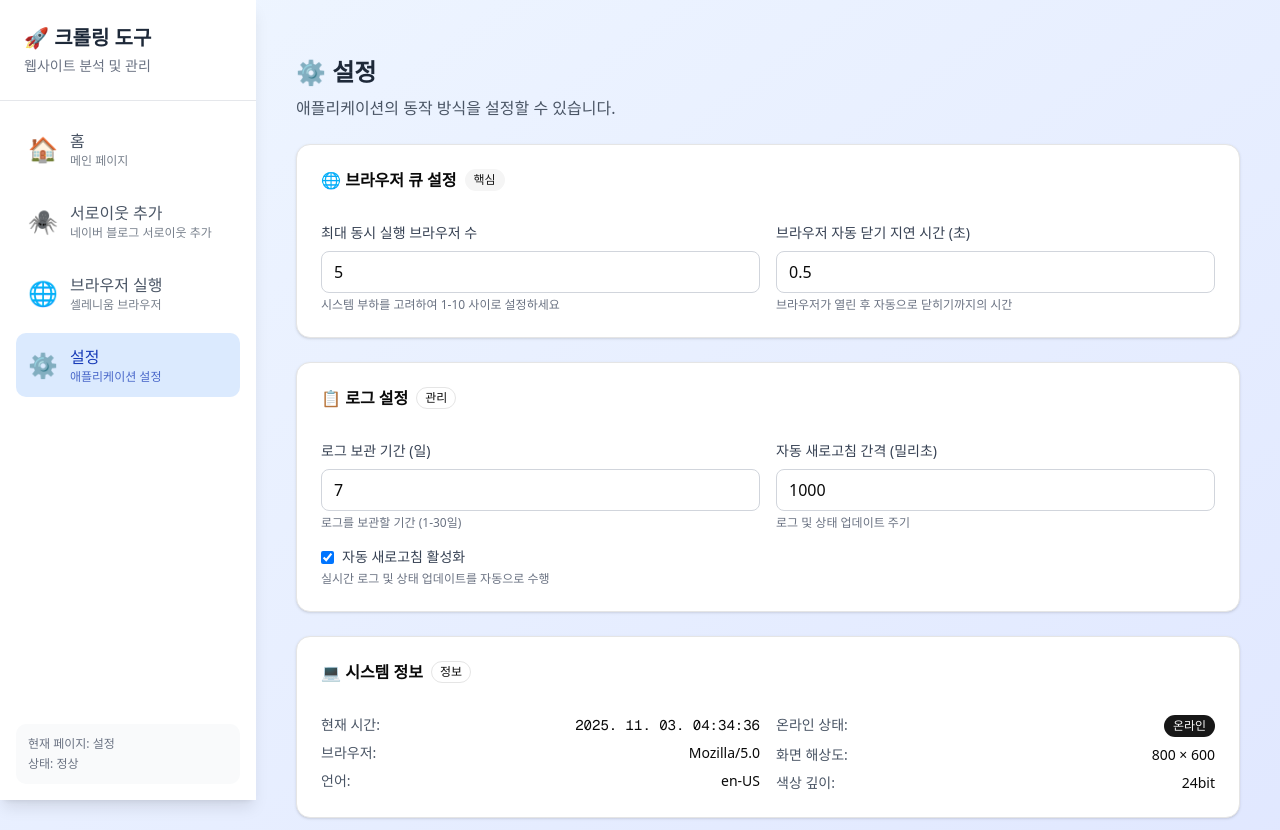
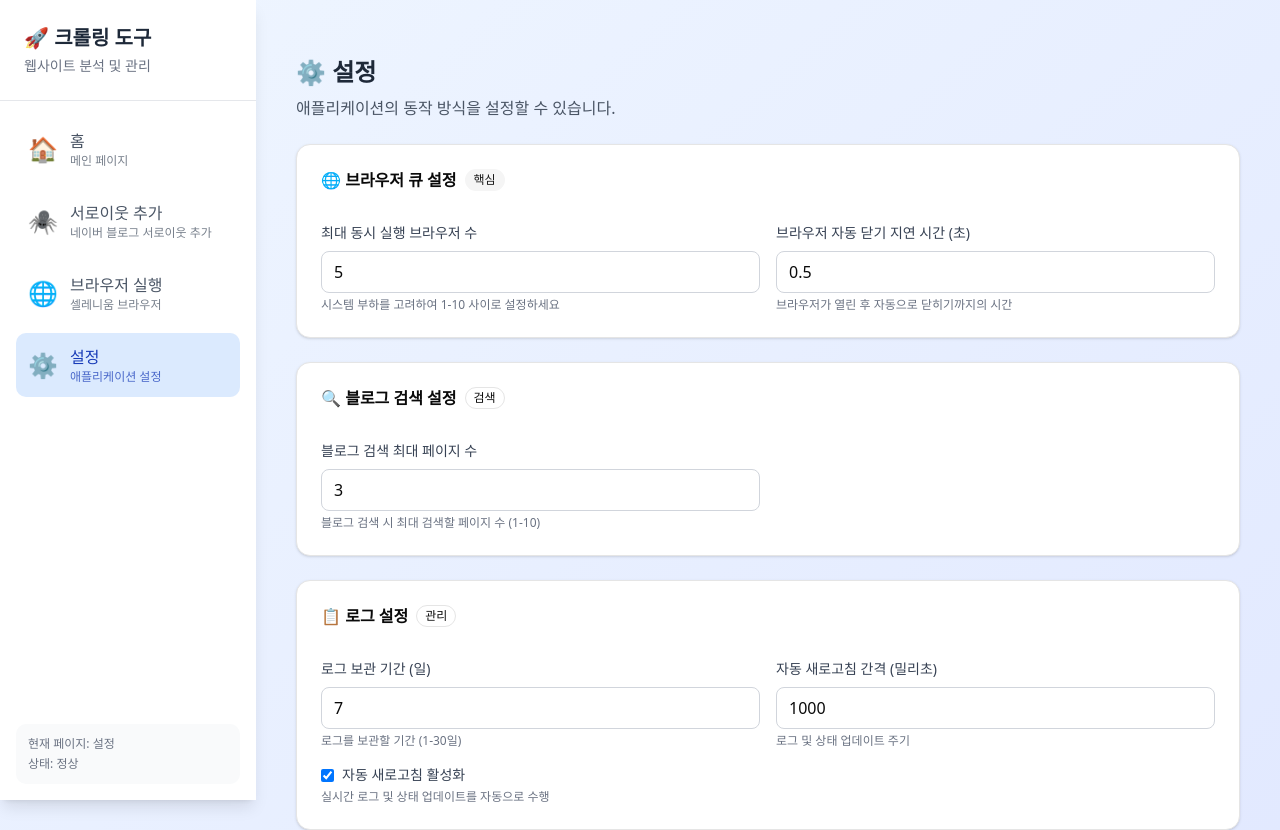
Before and after one commit to leo93k/test-app, a Next.js app: page /settings in a window 1280 px wide. Shown: the top 830 px of the page. Built offline with nearby package versions, Linux system fonts and the light colour scheme.

Commit message:
feat: 블로그 검색 최대 페이지 수 설정 기능 추가
- Redux store에 maxBlogSearchPages 상태 추가
- 설정 탭에 블로그 검색 최대 페이지 수 설정 UI 추가
- 블로그 검색 섹션에서 설정값을 사용하도록 수정

```diff
--- a/components/CrawlerTab/BlogSearchSection.tsx
+++ b/components/CrawlerTab/BlogSearchSection.tsx
@@ -1,5 +1,6 @@
 "use client";
 import { useState } from "react";
+import { useAppSelector } from "@/lib/hooks";
 import type { BlogSearchResult } from "./types";
 
 interface BlogSearchSectionProps {
@@ -21,6 +22,9 @@ export default function BlogSearchSection({
 }: BlogSearchSectionProps) {
     const [keyword, setKeyword] = useState("");
     const [maxPage, setMaxPage] = useState(1);
+    const maxBlogSearchPages = useAppSelector(
+        (state) => state.settings.maxBlogSearchPages
+    );
 
     const handleSearch = () => {
         onSearch(keyword, maxPage);
@@ -59,11 +63,14 @@ export default function BlogSearchSection({
                                 onChange={(e) => {
                                     const value = parseInt(e.target.value) || 1;
                                     setMaxPage(
-                                        Math.max(1, Math.min(20, value))
+                                        Math.max(
+                                            1,
+                                            Math.min(maxBlogSearchPages, value)
+                                        )
                                     );
                                 }}
                                 min="1"
-                                max="20"
+                                max={maxBlogSearchPages}
                                 className="w-full px-4 py-3 border border-gray-300 dark:border-gray-600 rounded-lg focus:ring-2 focus:ring-blue-500 focus:border-transparent dark:bg-gray-700 dark:text-white"
                                 disabled={searchLoading}
                             />
@@ -85,8 +92,9 @@ export default function BlogSearchSection({
                         )}
                     </div>
                     <p className="text-xs text-gray-500 dark:text-gray-400 mt-1">
-                        1부터 입력한 숫자까지의 페이지를 검색합니다. (예: 3 입력
-                        시 1, 2, 3페이지 검색)
+                        1부터 입력한 숫자까지의 페이지를 검색합니다. 최대 <br />
+                        {maxBlogSearchPages}까지 설정 가능합니다. <br />
+                        (예: 3 입력 시 1, 2, 3 페이지 검색)
                     </p>
                 </div>
 
--- a/components/SettingsTab.tsx
+++ b/components/SettingsTab.tsx
@@ -10,6 +10,7 @@ import {
     setLogRetentionDays,
     setEnableAutoRefresh,
     setRefreshInterval,
+    setMaxBlogSearchPages,
     resetSettings,
     loadSettings,
 } from "@/lib/store/settingsSlice";
@@ -25,6 +26,7 @@ function SettingsContent() {
         logRetentionDays,
         enableAutoRefresh,
         refreshInterval,
+        maxBlogSearchPages,
     } = useAppSelector((state) => state.settings);
 
     const [isLoading, setIsLoading] = useState(false);
@@ -46,6 +48,7 @@ function SettingsContent() {
                                 ? settings.enableAutoRefresh
                                 : true,
                         refreshInterval: settings.refreshInterval || 1000,
+                        maxBlogSearchPages: settings.maxBlogSearchPages || 3,
                     })
                 );
             }
@@ -68,6 +71,7 @@ function SettingsContent() {
                 logRetentionDays,
                 enableAutoRefresh,
                 refreshInterval,
+                maxBlogSearchPages,
             };
             localStorage.setItem("app-settings", JSON.stringify(settings));
             setMessage("설정이 저장되었습니다!");
@@ -150,6 +154,42 @@ function SettingsContent() {
                             />
                             <p className="text-xs text-gray-500 dark:text-gray-400 mt-1">
                                 브라우저가 열린 후 자동으로 닫히기까지의 시간
+                            </p>
+                        </div>
+                    </div>
+                </CardContent>
+            </Card>
+
+            {/* 블로그 검색 설정 */}
+            <Card className="mb-6">
+                <CardHeader>
+                    <CardTitle className="flex items-center gap-2">
+                        🔍 블로그 검색 설정
+                        <Badge variant="outline">검색</Badge>
+                    </CardTitle>
+                </CardHeader>
+                <CardContent className="space-y-4">
+                    <div className="grid grid-cols-1 md:grid-cols-2 gap-4">
+                        <div>
+                            <label className="block text-sm font-medium text-gray-700 dark:text-gray-300 mb-2">
+                                블로그 검색 최대 페이지 수
+                            </label>
+                            <input
+                                type="number"
+                                value={maxBlogSearchPages}
+                                onChange={(e) =>
+                                    dispatch(
+                                        setMaxBlogSearchPages(
+                                            parseInt(e.target.value) || 1
+                                        )
+                                    )
+                                }
+                                min="1"
+                                max="10"
+                                className="w-full px-3 py-2 border border-gray-300 dark:border-gray-600 rounded-md focus:ring-2 focus:ring-blue-500 focus:border-transparent dark:bg-gray-700 dark:text-white"
+                            />
+                            <p className="text-xs text-gray-500 dark:text-gray-400 mt-1">
+                                블로그 검색 시 최대 검색할 페이지 수 (1-10)
                             </p>
                         </div>
                     </div>
--- a/lib/store/settingsSlice.ts
+++ b/lib/store/settingsSlice.ts
@@ -6,6 +6,7 @@ interface SettingsState {
     logRetentionDays: number;
     enableAutoRefresh: boolean;
     refreshInterval: number;
+    maxBlogSearchPages: number;
 }
 
 const initialState: SettingsState = {
@@ -14,6 +15,7 @@ const initialState: SettingsState = {
     logRetentionDays: 7,
     enableAutoRefresh: true,
     refreshInterval: 1000,
+    maxBlogSearchPages: 3,
 };
 
 const settingsSlice = createSlice({
@@ -35,6 +37,9 @@ const settingsSlice = createSlice({
         setRefreshInterval: (state, action: PayloadAction<number>) => {
             state.refreshInterval = action.payload;
         },
+        setMaxBlogSearchPages: (state, action: PayloadAction<number>) => {
+            state.maxBlogSearchPages = action.payload;
+        },
         resetSettings: () => initialState,
         loadSettings: (
             state,
@@ -51,6 +56,7 @@ export const {
     setLogRetentionDays,
     setEnableAutoRefresh,
     setRefreshInterval,
+    setMaxBlogSearchPages,
     resetSettings,
     loadSettings,
 } = settingsSlice.actions;
```
